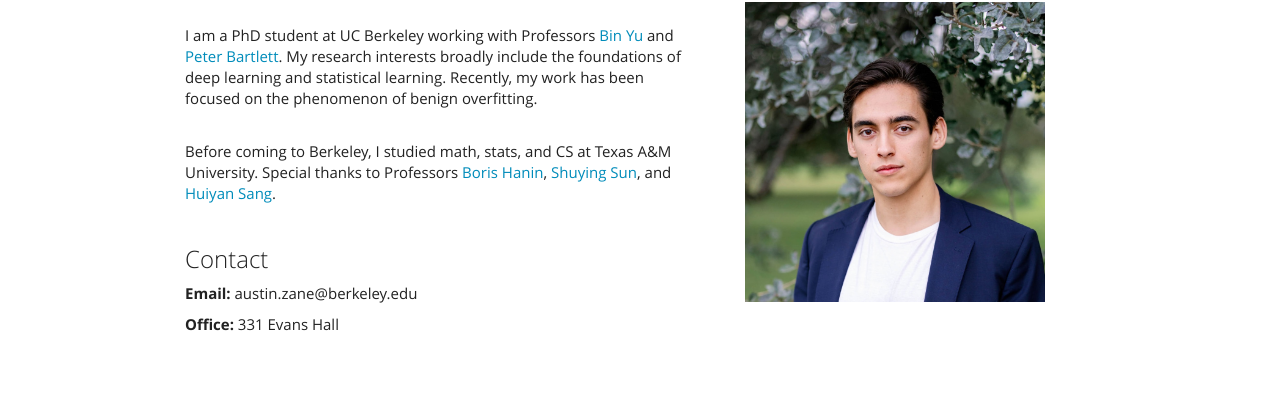
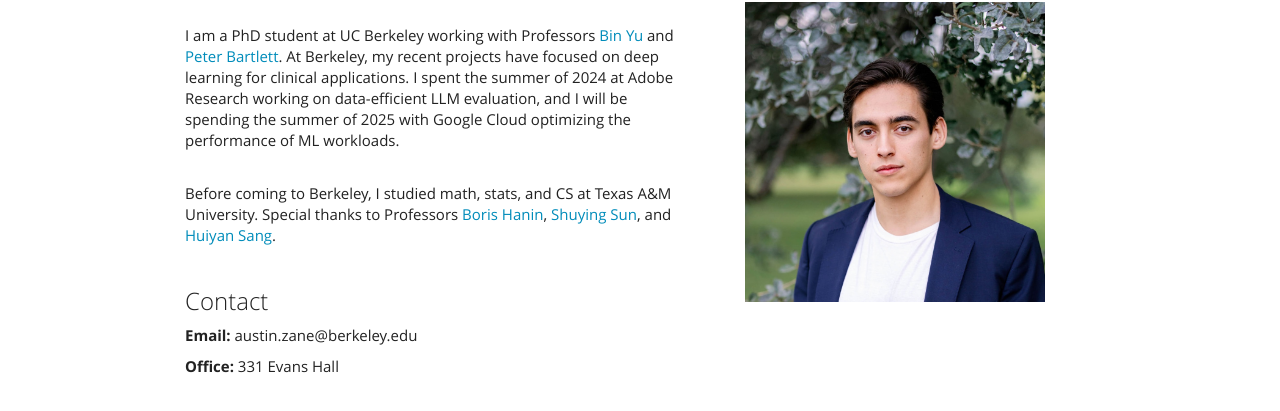
Before and after one commit to austinvictorzane/austinvictorzane.github.io, a plain HTML site: page index.html in a window 1280 px wide. Shown: the part 129-540 px from the top of the page. Drawn offline with nearby package versions, Linux system fonts and the light colour scheme; some packages are replaced by stand-ins of ours.

Commit message:
Update index.html

```diff
--- a/index.html
+++ b/index.html
@@ -269,7 +269,7 @@ $(document).ready(function () {
      $head.prepend('<img src=\"images/suit_pfp_square.jpeg" style=\"float: right;width: 300px;margin:50px\"/>')
    });
 </script>
-<p><br> I am a PhD student at UC Berkeley working with Professors <a href = "https://binyu.stat.berkeley.edu">Bin Yu</a> and <a href="https://www.stat.berkeley.edu/~bartlett/">Peter Bartlett</a>. My research interests broadly include the foundations of deep learning and statistical learning. Recently, my work has been focused on the phenomenon of benign overfitting.</p>
+<p><br> I am a PhD student at UC Berkeley working with Professors <a href = "https://binyu.stat.berkeley.edu">Bin Yu</a> and <a href="https://www.stat.berkeley.edu/~bartlett/">Peter Bartlett</a>. At Berkeley, my recent projects have focused on deep learning for clinical applications. I spent the summer of 2024 at Adobe Research working on data-efficient LLM evaluation, and I will be spending the summer of 2025 with Google Cloud optimizing the performance of ML workloads. </p>
 <p><br> Before coming to Berkeley, I studied math, stats, and CS at Texas A&amp;M University. Special thanks to Professors
 <a href="https://hanin.princeton.edu/">Boris Hanin</a>, <a href = "https://faculty.txst.edu/profile/1922572">Shuying Sun</a>, and <a href="https://sites.google.com/site/huiyansang/home">Huiyan Sang</a>.</p>
 <p><br></p>
```
